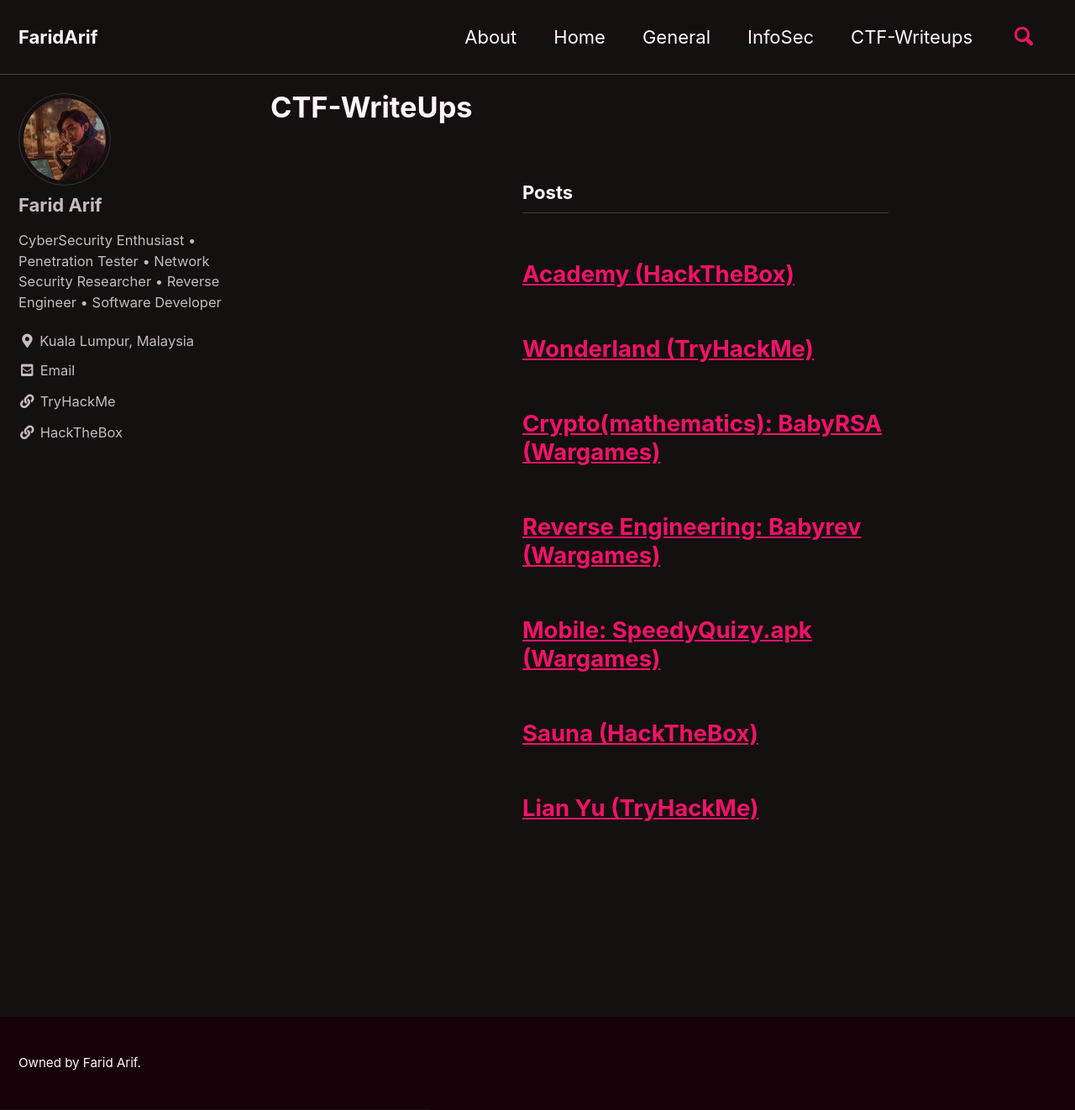
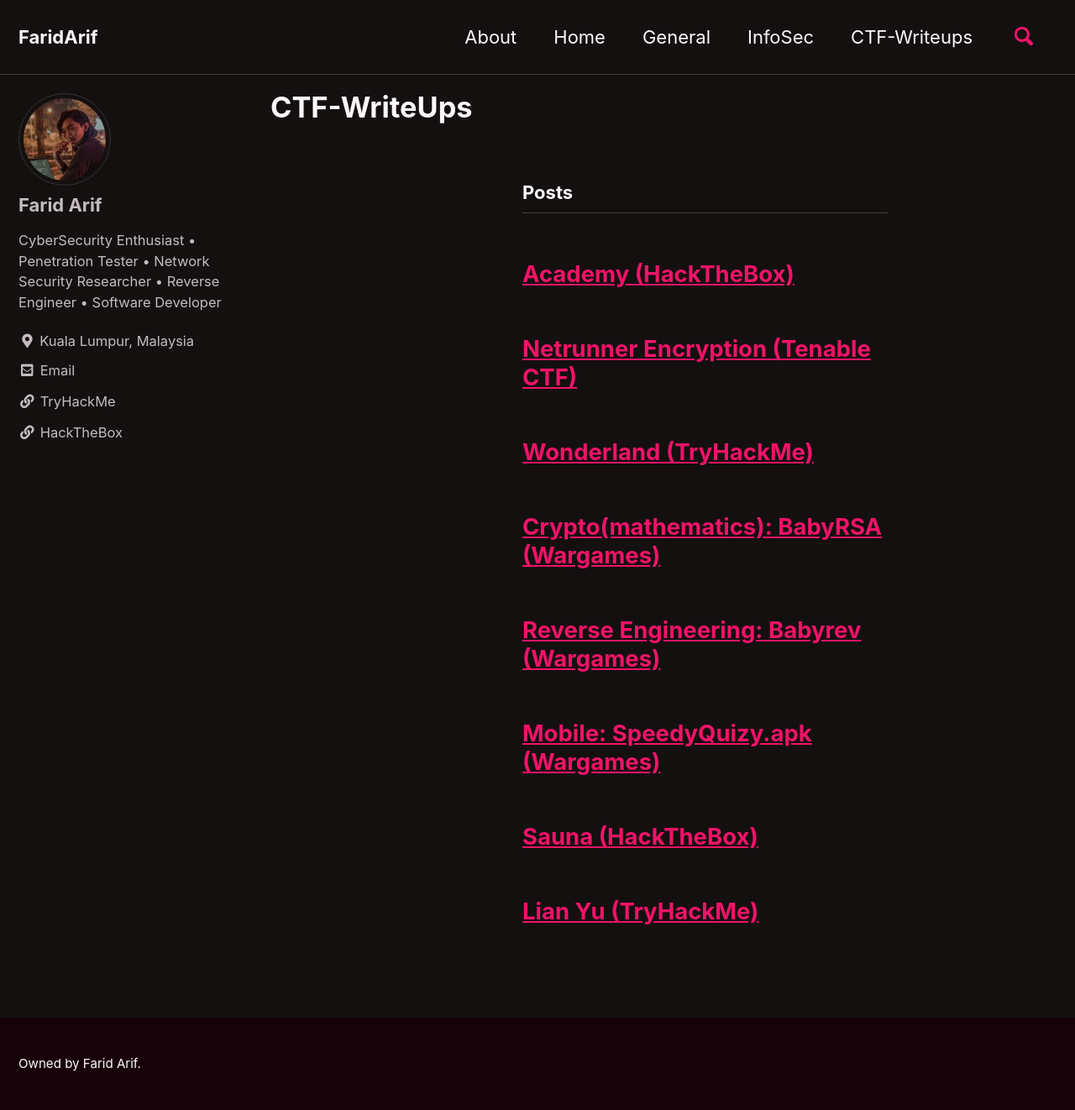
Before and after one commit to faridarif/faridarif.github.io, a Jekyll site: the page built from _pages/ctf-writeups.md, in a window 1280 px wide and 1322 px high. Shown: the whole window at 84% size. Built offline with Jekyll 4.4.1, drawn with Linux system fonts in a browser that asks for light colours; cached includes are drawn as plain includes.

Commit message:
Update ctf-writeups.md

```diff
--- a/_pages/ctf-writeups.md
+++ b/_pages/ctf-writeups.md
@@ -13,6 +13,14 @@ author_profile: true
    <article class="archive__item" itemscope="" itemtype="https://schema.org/CreativeWork">
     <h2 class="archive__item-title no_toc" itemprop="headline">
      <a href="/ctf-writeups/academy-htb/" rel="permalink">Academy (HackTheBox)</a>
+    </h2>
+    <p class="archive__item-excerpt" itemprop="description"></p>
+   </article>
+  </div>
+  <div class="list__item">
+   <article class="archive__item" itemscope="" itemtype="https://schema.org/CreativeWork">
+    <h2 class="archive__item-title no_toc" itemprop="headline">
+     <a href="/ctf-writeups/netrunner-encryption-tenable-ctf/" rel="permalink">Netrunner Encryption (Tenable CTF)</a>
     </h2>
     <p class="archive__item-excerpt" itemprop="description"></p>
    </article>
```
